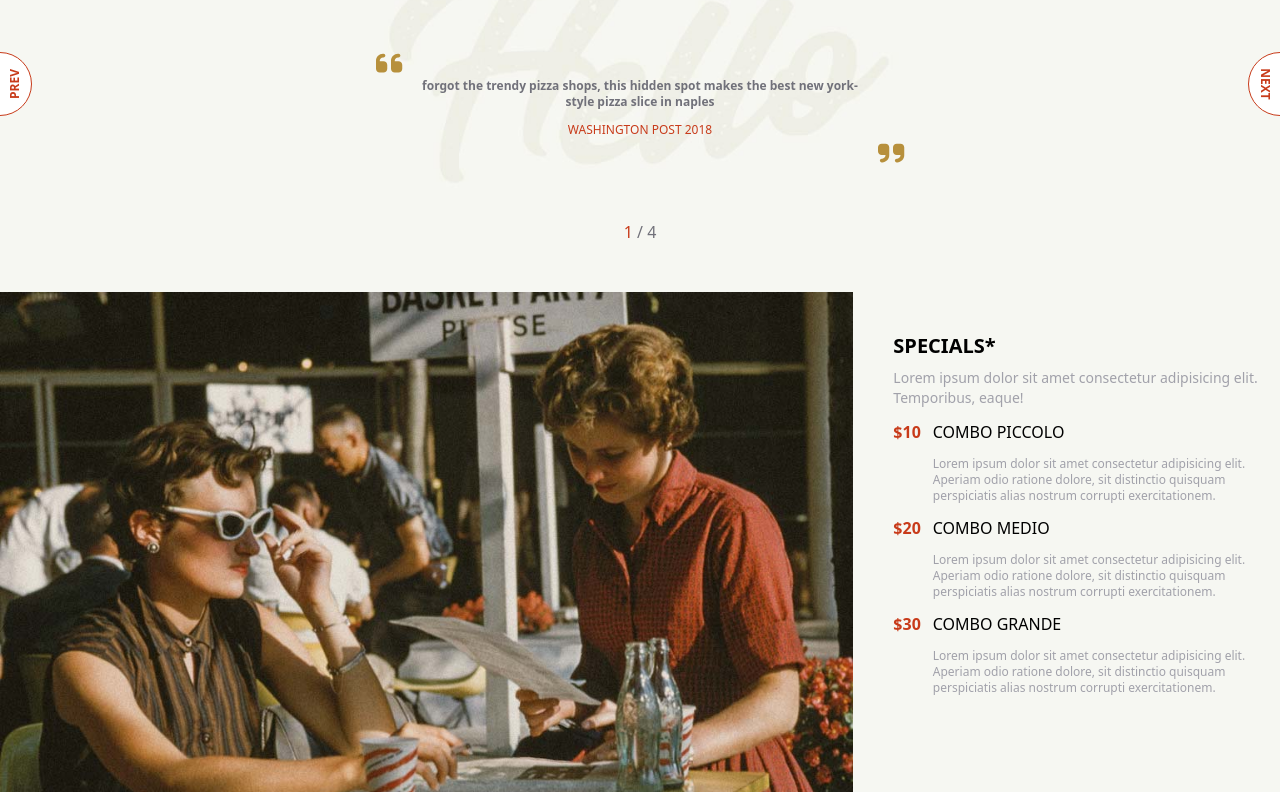
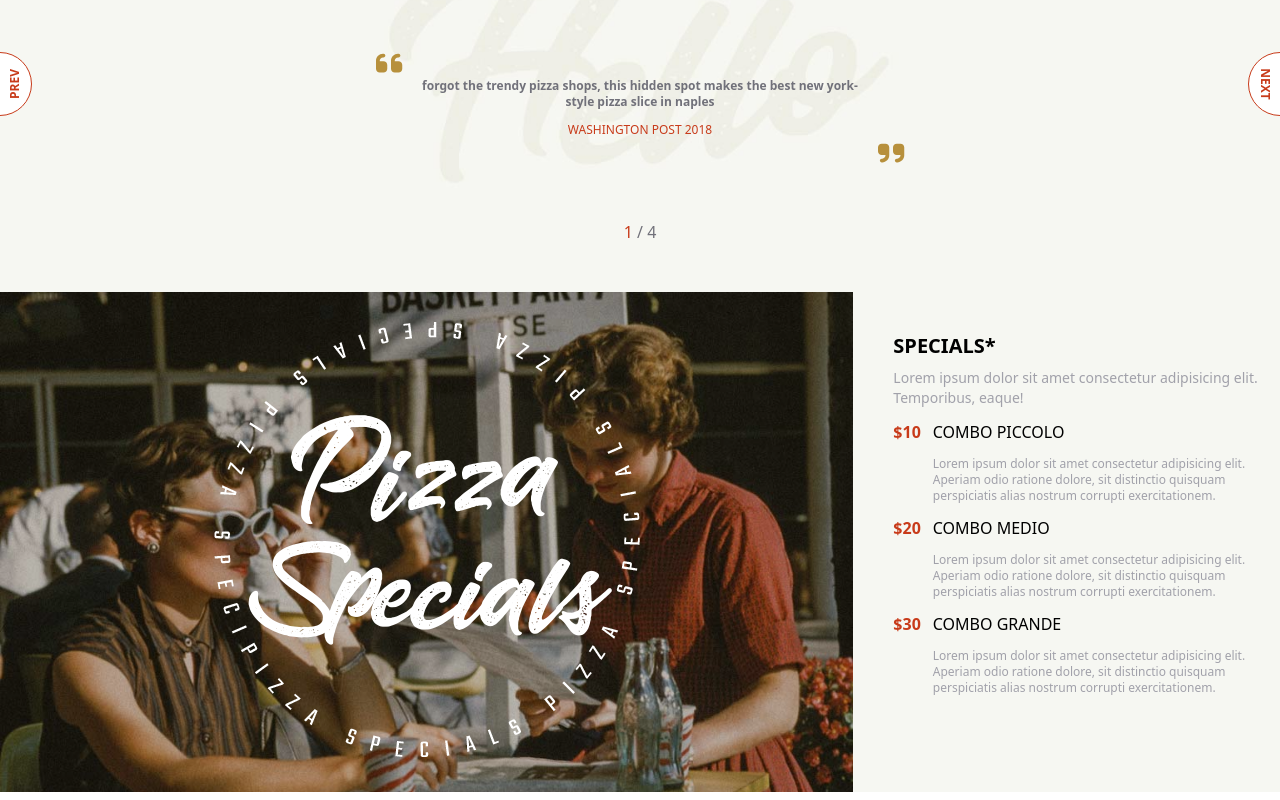
Before and after one commit to Francescodc92/pizzeria-frontend, a Vue app: page / in a window 1280 px wide. Shown: the part 834-1634 px from the top of the page. Built offline with nearby package versions, Linux system fonts and the light colour scheme.

Commit message:
feat: add bg element on combos img

```diff
--- a/src/components/main/SectionPromotion/SpecialsComboComponent.vue
+++ b/src/components/main/SectionPromotion/SpecialsComboComponent.vue
@@ -28,9 +28,11 @@ const combosArray = ref([
 <template>
   <section
     id="specials-combos"
-    class="min-h-[350px] max-h-[500px] md:min-h-[400px] flex flex-col lg:flex-row my-2"
+    class="min-h-[350px] max-h-[500px] md:min-h-[400px] flex flex-col lg:flex-row my-2 overflow-hidden"
   >
-    <div class="lg:w-2/3">
+    <div
+      class="relative lg:w-2/3 before:content-[url('/src/assets/img/h1-img-7n.png')] before:bg-black/20 before:w-full before:max-w-full before:h-full before:absolute before:flex before:items-center before:justify-center"
+    >
       <img
         class="h-full w-full object-cover object-top"
         :src="getImgPath('img/h1-img-4.jpg')"
```
